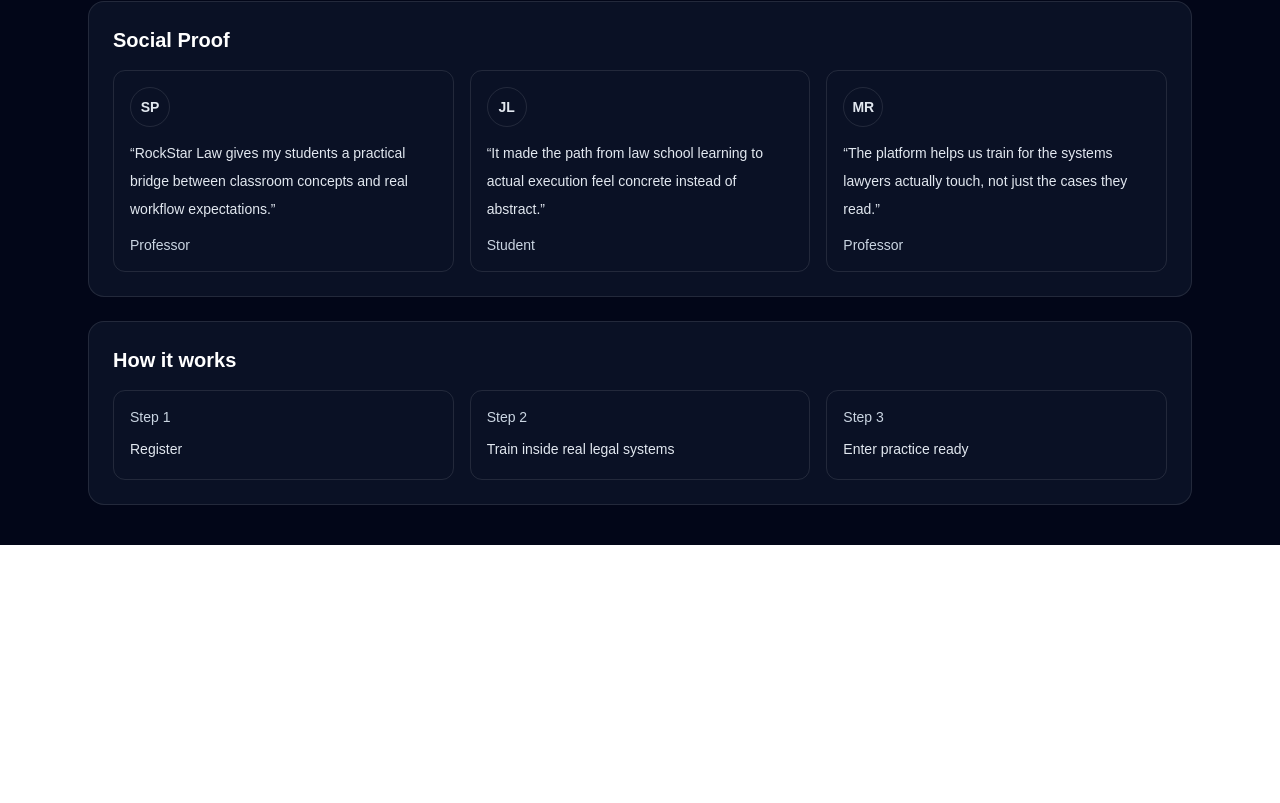
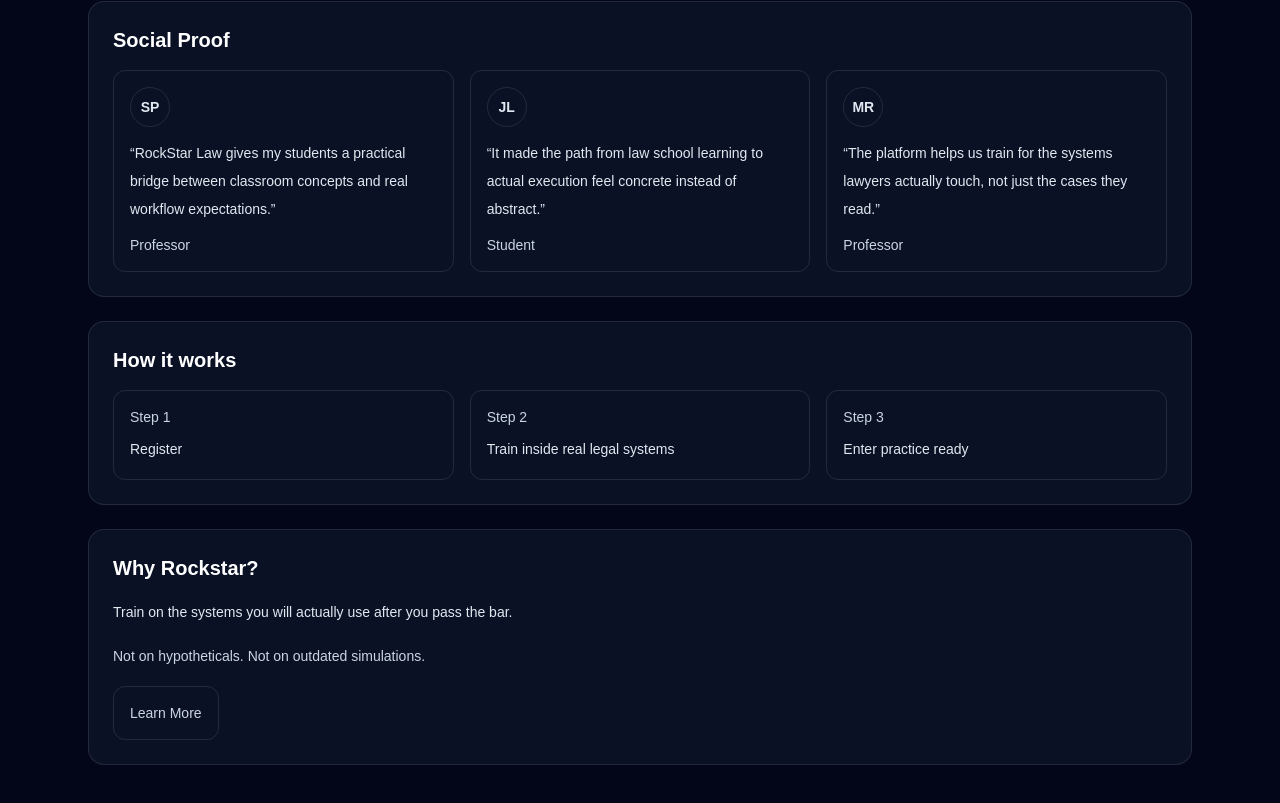
Before and after one commit to RockstarLaw/website, a Next.js app: page / in a window 1280 px wide. Shown: the part 490-1293 px from the top of the page. Before the commit the page ends 1035 px from the top, so only its background shows below. Built offline with nearby package versions, Linux system fonts and the light colour scheme.

Commit message:
UI Phase 3: add Why Rockstar preview section

```diff
--- a/src/app/page.tsx
+++ b/src/app/page.tsx
@@ -70,6 +70,25 @@
             ))}
           </div>
         </ContentCard>
+
+        <ContentCard title="Why Rockstar?">
+          <div className="grid gap-4">
+            <p className="text-slate-200">
+              Train on the systems you will actually use after you pass the bar.
+            </p>
+            <p className="text-slate-300">
+              Not on hypotheticals. Not on outdated simulations.
+            </p>
+            <div>
+              <Link
+                className="inline-flex rounded-xl border border-white/10 px-4 py-3 font-medium text-slate-200 transition hover:border-white/20 hover:bg-white/5"
+                href="/why-rockstar"
+              >
+                Learn More
+              </Link>
+            </div>
+          </div>
+        </ContentCard>
       </div>
     </SiteShell>
   );
```
